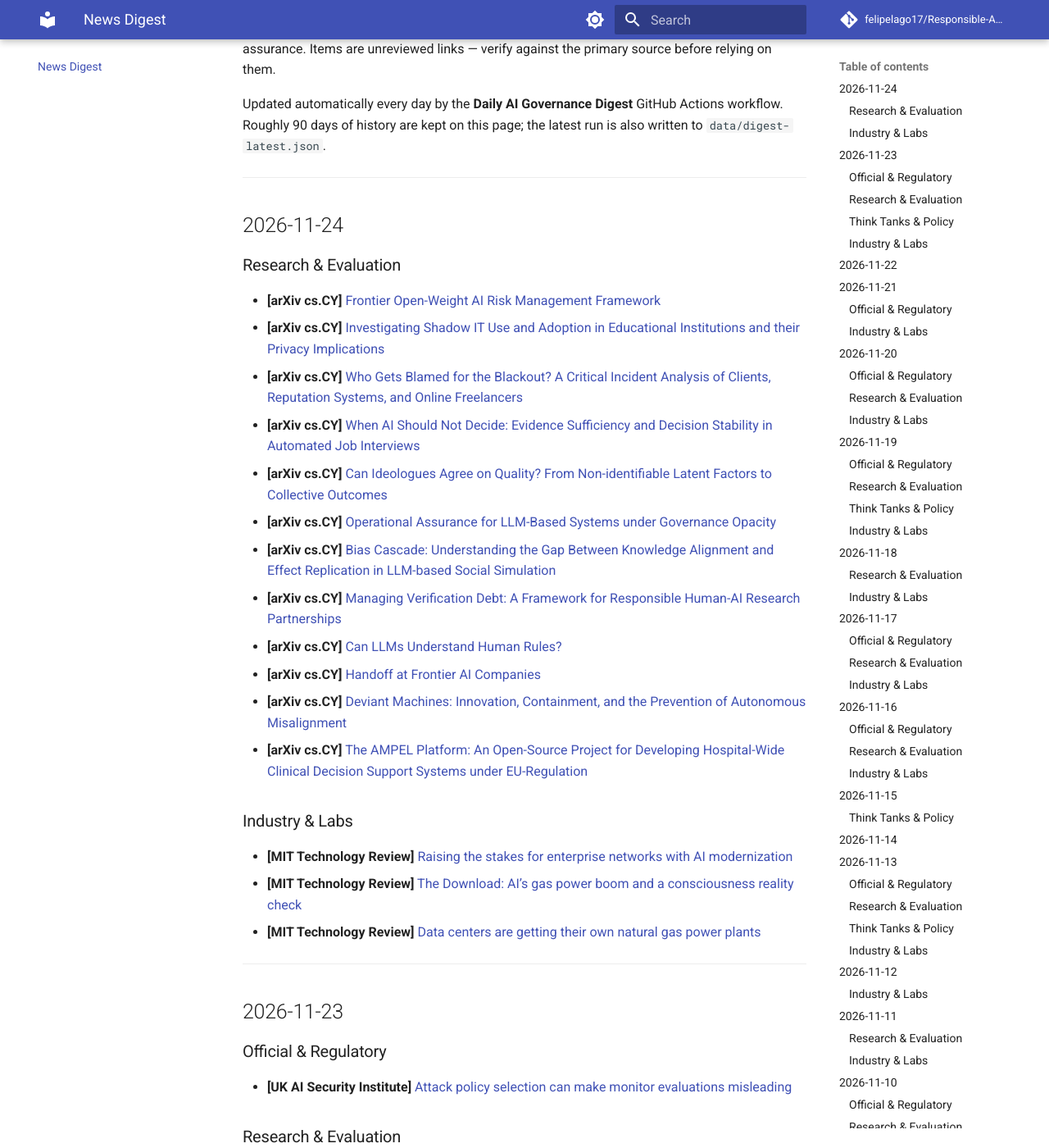
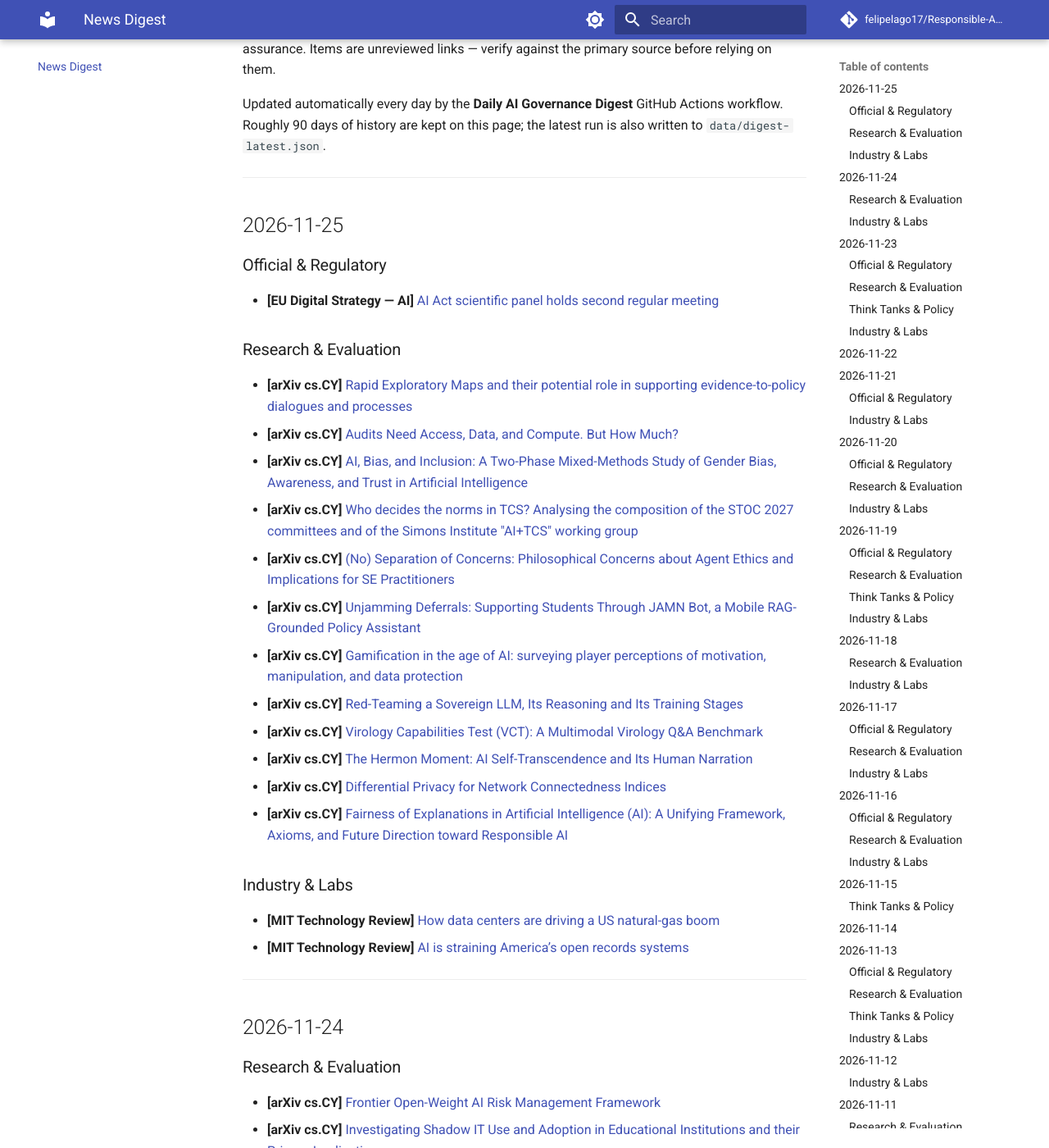
Before and after one commit to felipelago17/Responsible-AI-evaluation, an MkDocs documentation site: the page built from docs/news/digest.md, in a window 1280 px wide and 1400 px high, scrolled down 232 px. Shown: the whole window at 82% size. Built offline with MkDocs 1.6.1 and Material for MkDocs 9.7.7, drawn with Linux system fonts in a browser that asks for light colours; comment, search, counter and statistics services are not loaded.

Commit message:
chore: daily digest 2026-11-25

```diff
--- a/docs/news/digest.md
+++ b/docs/news/digest.md
@@ -9,6 +9,34 @@ Roughly 90 days of history are kept on this page; the latest run is also written
 ---
 
 <!-- DIGEST_START -->
+## 2026-11-25
+
+### Official & Regulatory
+
+- **[EU Digital Strategy — AI]** [AI Act scientific panel holds second regular meeting](https://digital-strategy.ec.europa.eu/en/news/ai-act-scientific-panel-holds-second-regular-meeting)
+
+### Research & Evaluation
+
+- **[arXiv cs.CY]** [Rapid Exploratory Maps and their potential role in supporting evidence-to-policy dialogues and processes](https://arxiv.org/abs/2611.31693)
+- **[arXiv cs.CY]** [Audits Need Access, Data, and Compute. But How Much?](https://arxiv.org/abs/2611.31968)
+- **[arXiv cs.CY]** [AI, Bias, and Inclusion: A Two-Phase Mixed-Methods Study of Gender Bias, Awareness, and Trust in Artificial Intelligence](https://arxiv.org/abs/2611.32869)
+- **[arXiv cs.CY]** [Who decides the norms in TCS? Analysing the composition of the STOC 2027 committees and of the Simons Institute "AI+TCS" working group](https://arxiv.org/abs/2611.33082)
+- **[arXiv cs.CY]** [(No) Separation of Concerns: Philosophical Concerns about Agent Ethics and Implications for SE Practitioners](https://arxiv.org/abs/2611.31927)
+- **[arXiv cs.CY]** [Unjamming Deferrals: Supporting Students Through JAMN Bot, a Mobile RAG-Grounded Policy Assistant](https://arxiv.org/abs/2611.32266)
+- **[arXiv cs.CY]** [Gamification in the age of AI: surveying player perceptions of motivation, manipulation, and data protection](https://arxiv.org/abs/2611.32464)
+- **[arXiv cs.CY]** [Red-Teaming a Sovereign LLM, Its Reasoning and Its Training Stages](https://arxiv.org/abs/2611.32710)
+- **[arXiv cs.CY]** [Virology Capabilities Test (VCT): A Multimodal Virology Q&A Benchmark](https://arxiv.org/abs/2504.16137)
+- **[arXiv cs.CY]** [The Hermon Moment: AI Self-Transcendence and Its Human Narration](https://arxiv.org/abs/2608.30971)
+- **[arXiv cs.CY]** [Differential Privacy for Network Connectedness Indices](https://arxiv.org/abs/2603.15609)
+- **[arXiv cs.CY]** [Fairness of Explanations in Artificial Intelligence (AI): A Unifying Framework, Axioms, and Future Direction toward Responsible AI](https://arxiv.org/abs/2605.09852)
+
+### Industry & Labs
+
+- **[MIT Technology Review]** [How data centers are driving a US natural-gas boom](https://www.technologyreview.com/2026/11/25/1149836/data-centers-gas-power-plants/)
+- **[MIT Technology Review]** [AI is straining America’s open records systems](https://www.technologyreview.com/2026/11/25/1149702/ai-is-straining-americas-open-records-systems/)
+
+---
+
 ## 2026-11-24
 
 ### Research & Evaluation
```
Also changed, not shown: 2 other files.
